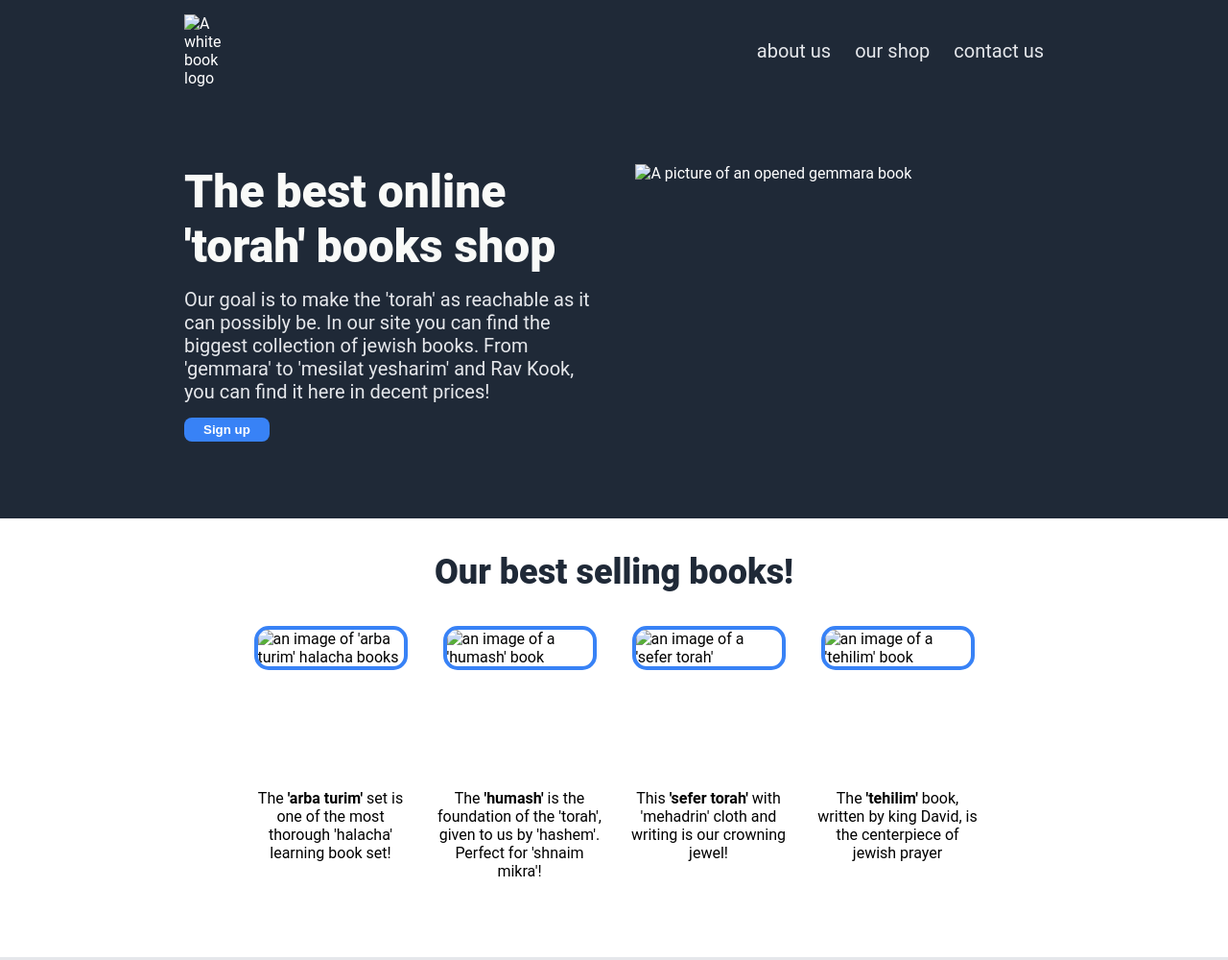
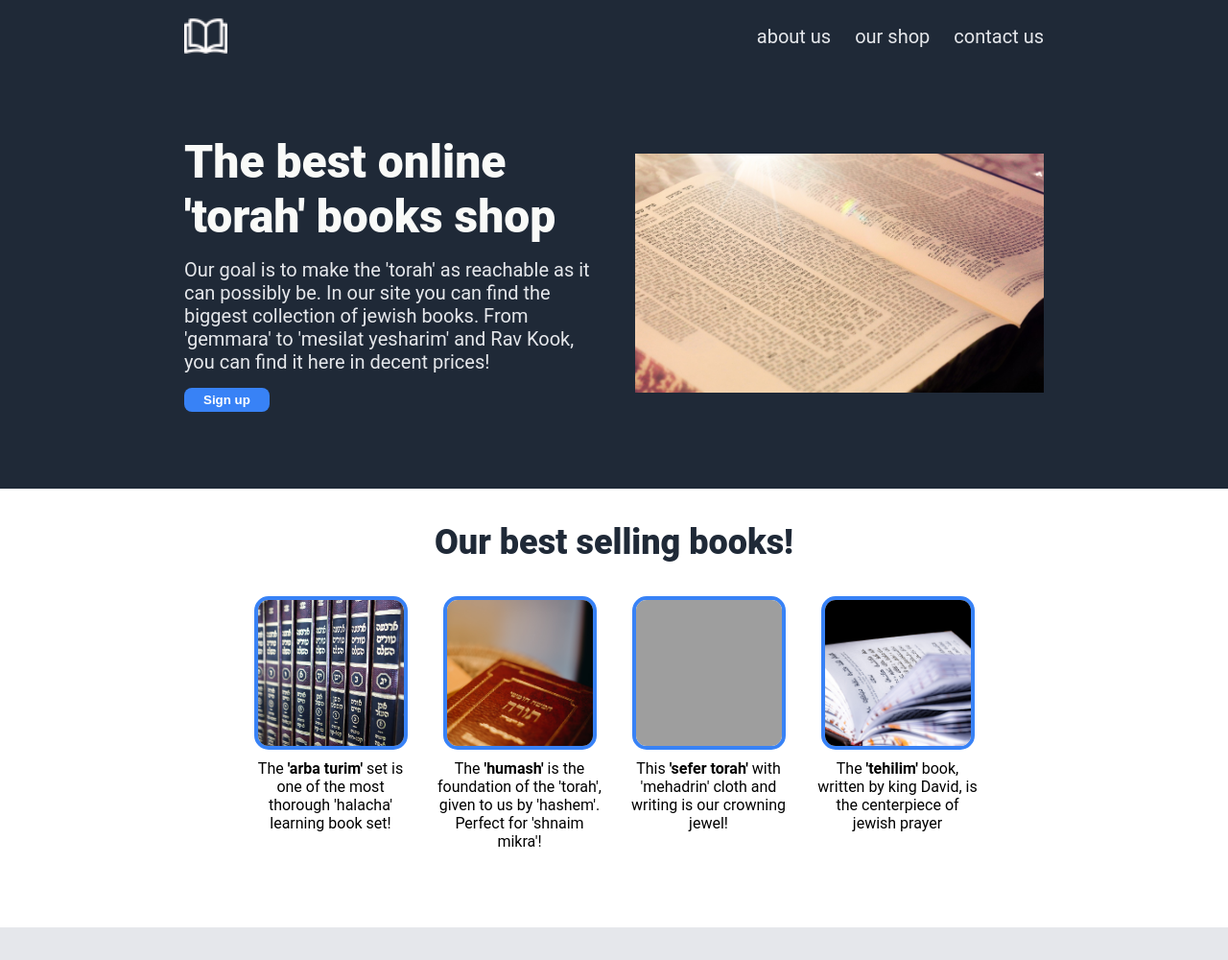
Before and after one commit to AdielTuson/landing-page, a plain HTML site: page index.html in a window 1280 px wide. Shown: the top 1000 px of the page at 96% size. Drawn offline with Linux system fonts and the light colour scheme; the site is published under a folder, as on GitHub Pages, so addresses that start at the root find nothing.

Commit message:
Add dot to images paths
After publishing the site at github pages the images didn't
load up. Adding a dot before /images enables to call back to the
parent directory to pull the images from there

```diff
--- a/index.html
+++ b/index.html
@@ -8,7 +8,7 @@
     <body>
         <div class="top-section">
             <div class="header">
-                <img id="book-logo" src="/images/open-book.png" alt="A white book
+                <img id="book-logo" src="./images/open-book.png" alt="A white book
                 logo">
                 <a href="">about us</a>
                 <a href="">our shop</a>
@@ -25,7 +25,7 @@
                     <button>Sign up</button>
                 </div>
                 <div class="hero-image">
-                    <img id="gemmara-image" src="/images/gemmara-image.jpg" alt="A picture of
+                    <img id="gemmara-image" src="./images/gemmara-image.jpg" alt="A picture of
                     an opened gemmara book">
                 </div>
             </div>
@@ -35,7 +35,7 @@
             <div class="products">
                 <div class="item">
                     <div class="image-container">
-                        <img src="/images/halacha-books.jpg" alt="an image
+                        <img src="./images/halacha-books.jpg" alt="an image
                         of 'arba turim' halacha books">
                     </div>
                     <p>The <strong>'arba turim'</strong> set is one of the most
@@ -43,7 +43,7 @@
                 </div>
                 <div class="item">
                     <div class="image-container">
-                        <img src="/images/humash.jpg" alt="an image of a
+                        <img src="./images/humash.jpg" alt="an image of a
                         'humash' book">
                     </div>
                     <p>The <strong>'humash'</strong> is the foundation of the 'torah',
@@ -52,7 +52,7 @@
                 </div>
                 <div class="item">
                     <div class="image-container">
-                        <img src="/images/sefer-torah.jpg" alt="an image of
+                        <img src="./images/sefer-torah.jpg" alt="an image of
                         a 'sefer torah'">
                     </div>
                     <p>This <strong>'sefer torah'</strong> with 'mehadrin' cloth and
@@ -61,7 +61,7 @@
                 </div>
                 <div class="item">
                     <div class="image-container">
-                        <img src="/images/tehilim.jpg" alt="an image of a
+                        <img src="./images/tehilim.jpg" alt="an image of a
                         'tehilim' book">
                     </div>
                     <p>The <strong>'tehilim'</strong> book, written by king David, is the
```
